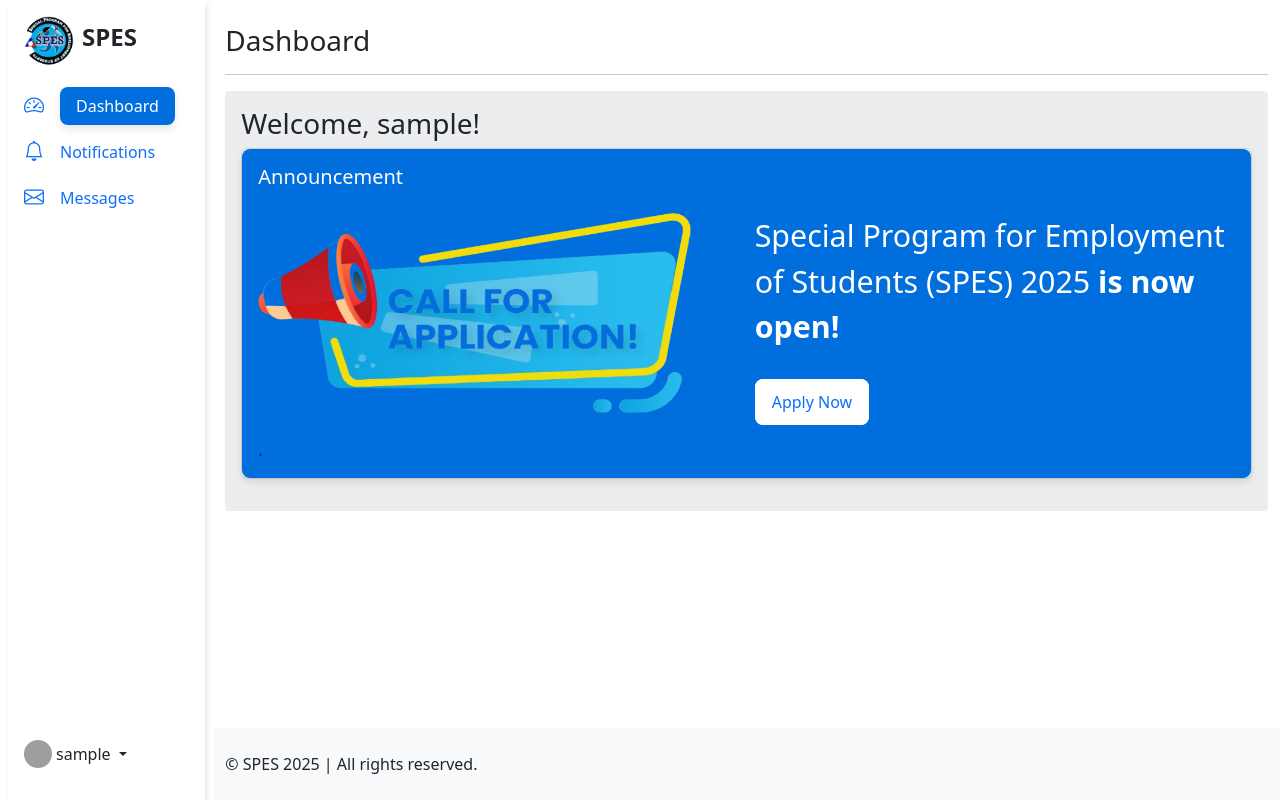
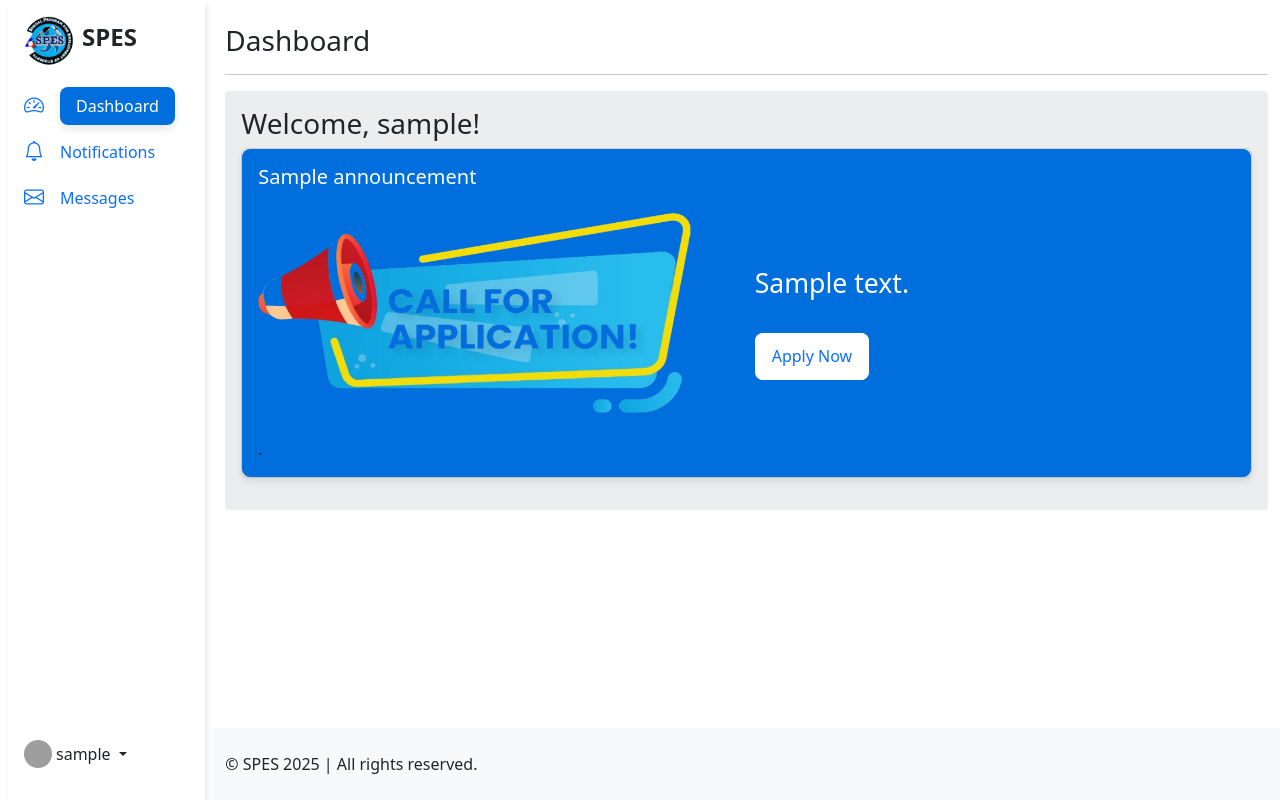
Before and after one commit to jericwin/SPES, a Flask app: template templates/new/dashboard.html in a window 1280 px wide. Run offline with Flask 3, Linux system fonts and the light colour scheme; the template is opened without the code that fills it: most values are stand-ins (such as "Sample title", 1, 10 or a date in 2020); some libraries are stand-ins or nearby versions; grey boxes are pictures that could not be loaded.

Commit message:
display latest announcement dynamically

```diff
--- a/templates/new/dashboard.html
+++ b/templates/new/dashboard.html
@@ -242,7 +242,10 @@
                 <!-- bootstrap card -->
                 <div class="card mb-3">
                   <div class="card-body" id="card-body">
-                    <h5 class="card-title text-white">Announcement</h5>
+                    <h5 class="card-title text-white">
+                      {% if latest_announcement %} {{ latest_announcement.title
+                      }}
+                    </h5>
                     <div class="grid2">
                       <div class="cfa-img-container">
                         <img
@@ -253,8 +256,12 @@
                       </div>
                       <div>
                         <p class="card-text text-white" id="cfa-text">
-                          Special Program for Employment of Students (SPES) 2025
-                          <strong>is now open! </strong>
+                          <br />
+                          <small>{{ latest_announcement.description }}</small>
+                          {% else %} Special Program for Employment of Students
+                          (SPES) 2025
+                          <strong>is now open!</strong>
+                          {% endif %}
                         </p>
                         <br />
                         {% if has_submitted %}
```
